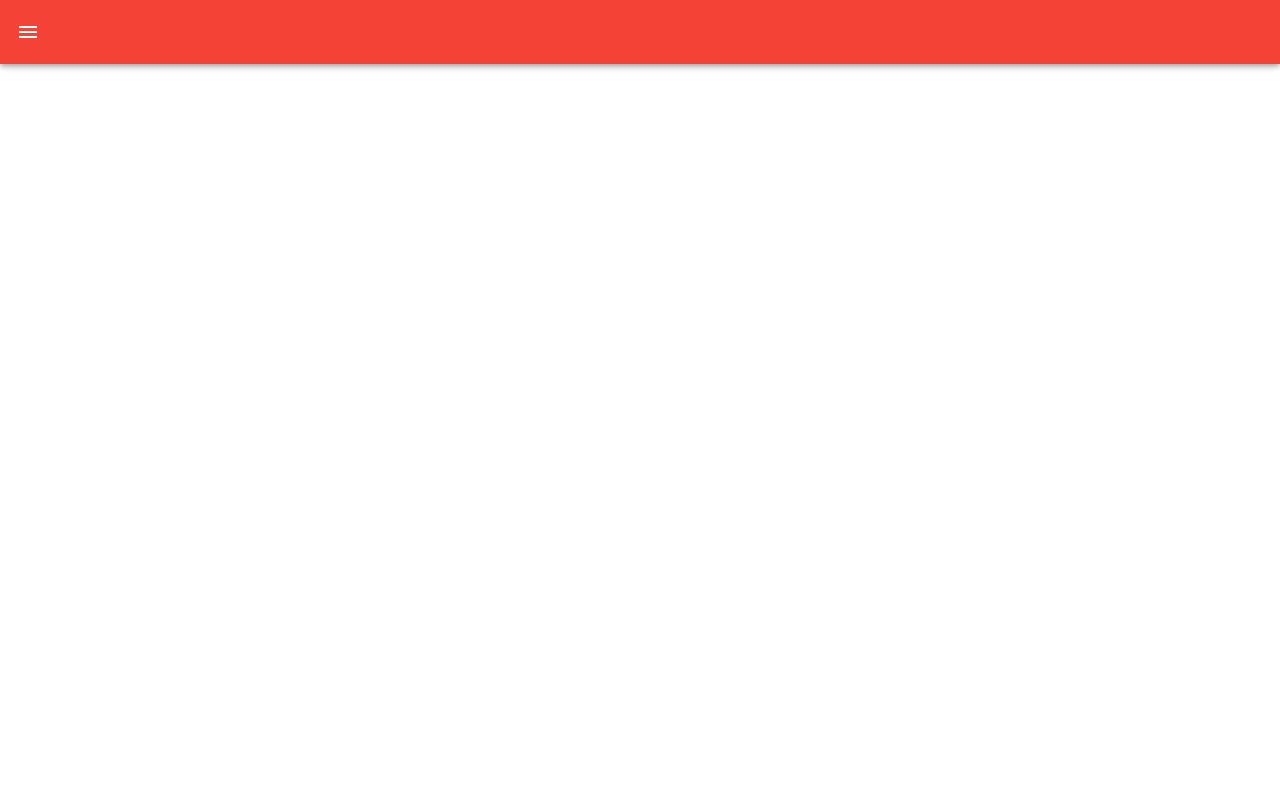
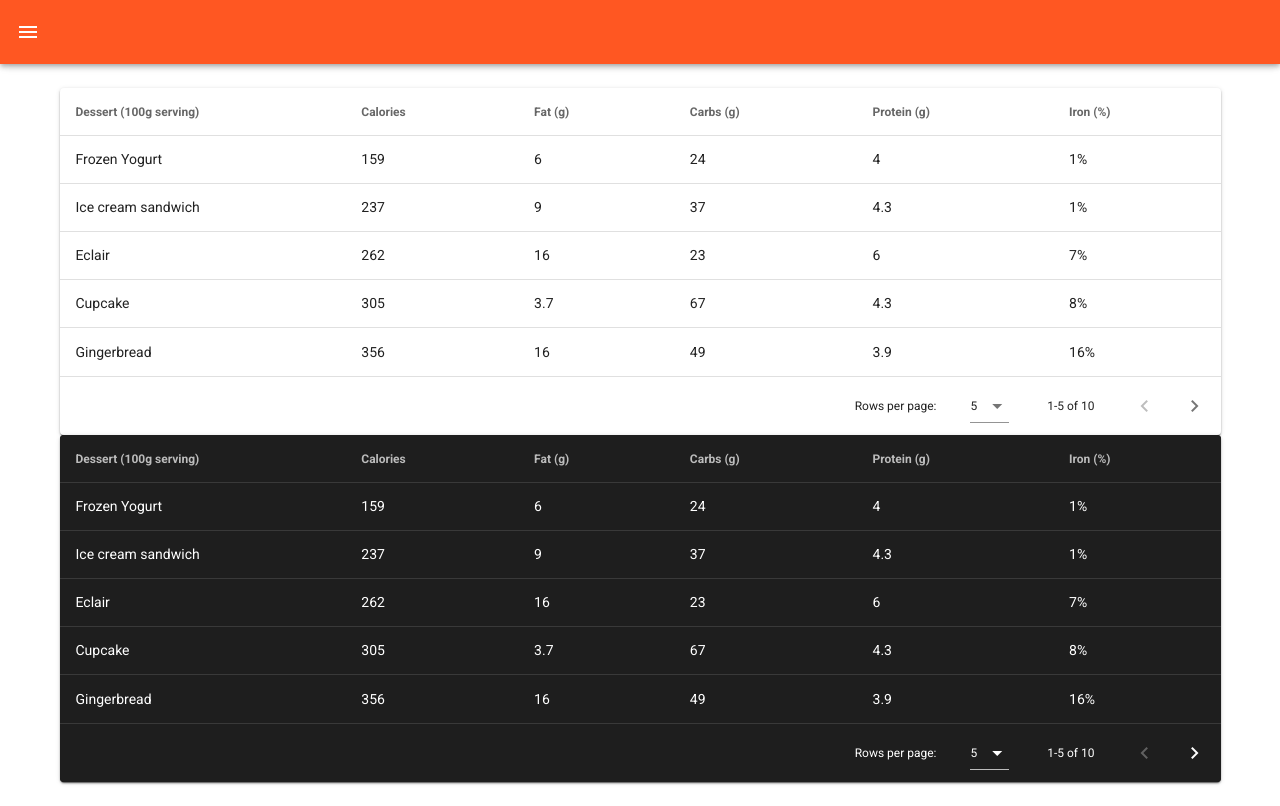
Before and after one commit to lein-hub/vuetify_pr1, a Vue app in the folder vuetify-admin-template/: page /tables in a window 1280 px wide. Built offline with nearby package versions, Linux system fonts and the light colour scheme.

Commit message:
admin templete done

```diff
--- a/vuetify-admin-template/src/App.vue
+++ b/vuetify-admin-template/src/App.vue
@@ -13,7 +13,18 @@
     <v-navigation-drawer
       v-model="drawer"
       app
+      dark
+      :src="require('@/assets/sidebar.jpg')"
     >
+      <template
+        #img="props"
+      >
+        <v-img
+          :gradient="gradient"
+          v-bind="props"
+        />
+      </template>
+
       <v-list-item>
         <v-list-item-content>
           <v-list-item-title class="text-h6">
@@ -36,6 +47,8 @@
           :key="item.title"
           link
           :to="item.to"
+          active-class="primary"
+          class="py-1"
         >
           <v-list-item-icon>
             <v-icon>{{ item.icon }}</v-icon>
@@ -65,12 +78,17 @@
   data () {
     return {
       drawer: false,
+      gradient: 'rgba(0, 0, 0, .7), rgba(0, 0, 0, .7)',
       items: [
         { title: 'Dashboard', icon: 'mdi-view-dashboard', to:'/' },
         { title: 'Grid System', icon: 'mdi-view-dashboard', to:'/grid-system' },
         { title: 'Grid List Page', icon: 'mdi-view-dashboard', to:'/grid-list-page' },
         { title: 'Breakpoints', icon: 'mdi-view-dashboard', to:'/breakpoints' },
         { title: 'Typography', icon: 'mdi-view-dashboard', to:'/typography' },
+        { title: 'Tables', icon: 'mdi-view-dashboard', to:'/tables' },
+        { title: 'Forms', icon: 'mdi-view-dashboard', to:'/forms' },
+        { title: 'Buttons', icon: 'mdi-view-dashboard', to:'/buttons' },
+        { title: 'Icons', icon: 'mdi-view-dashboard', to:'/icons' },
       ],
       right: null,
     }
--- a/vuetify-admin-template/src/plugins/vuetify.js
+++ b/vuetify-admin-template/src/plugins/vuetify.js
@@ -11,9 +11,9 @@
   theme: {
     themes: {
       light: {
-        primary: colors.red,
-        secondary: '#9C27B0',
-        accent: '#82B1FF',
+        primary: colors.deepOrange,
+        secondary: colors.red.lighten4,
+        accent: colors.indigo.base,
         error: '#FF5252',
         info: '#2196F3',
         success: '#4CAF50',
--- a/vuetify-admin-template/src/router/index.js
+++ b/vuetify-admin-template/src/router/index.js
@@ -5,6 +5,10 @@
 import GirdListPage from '@/views/GridListPage'
 import Breakpoints from '@/views/Breakpoints'
 import Typography from '@/views/Typography'
+import Tables from '@/views/Tables'
+import Forms from '@/views/Forms'
+import Buttons from '@/views/Buttons'
+import Icons from '@/views/Icons'
 
 Vue.use(VueRouter);
 
@@ -34,6 +38,26 @@
     name: 'Typography',
     component: Typography
   },
+  {
+    path: '/tables',
+    name: 'Tables',
+    component: Tables
+  },
+  {
+    path: '/forms',
+    name: 'Forms',
+    component: Forms
+  },
+  {
+    path: '/buttons',
+    name: 'Buttons',
+    component: Buttons
+  },
+  {
+    path: '/icons',
+    name: 'Icons',
+    component: Icons
+  },
 ]
 
 const router = new VueRouter({
--- /dev/null
+++ b/vuetify-admin-template/src/views/Buttons.vue
@@ -0,0 +1,34 @@
+<template>
+  <v-container>
+    <v-card class="pa-3">
+      <v-row>
+        <v-col cols="auto">
+          <v-btn color="primary">
+            Primary
+          </v-btn>
+        </v-col>
+        <v-col cols="auto">
+          <v-btn color="secondary">
+            Secondary
+          </v-btn>
+        </v-col>
+        <v-col cols="auto">
+          <v-btn color="success">
+            Success
+          </v-btn>
+        </v-col>
+        <v-col cols="auto">
+          <v-btn color="error">
+            Error
+          </v-btn>
+        </v-col>
+      </v-row>
+    </v-card>
+  </v-container>
+</template>
+
+<script>
+export default {
+
+}
+</script>
--- a/vuetify-admin-template/src/views/Dashboard.vue
+++ b/vuetify-admin-template/src/views/Dashboard.vue
@@ -1,13 +1,152 @@
 <template>
   <v-container>
-    <v-card class="pa-3">
-      dashboard
-    </v-card>
+    <v-row>
+      <v-col cols="12">
+        <v-card
+          color="grey lighten-4"
+        >
+          <v-card-title>
+            <v-icon
+              :color="checking ? 'red lighten-2' : 'indigo'"
+              class="mr-12"
+              size="64"
+              @click="takePulse"
+            >
+              mdi-heart-pulse
+            </v-icon>
+            <v-row align="start">
+              <div class="text-caption grey--text text-uppercase">
+                Heart rate
+              </div>
+              <div>
+                <span
+                  class="text-h3 font-weight-black"
+                  v-text="avg || '—'"
+                />
+                <strong v-if="avg">BPM</strong>
+              </div>
+            </v-row>
+
+            <v-spacer />
+
+            <v-btn
+              icon
+              class="align-self-start"
+              size="28"
+            >
+              <v-icon>mdi-arrow-right-thick</v-icon>
+            </v-btn>
+          </v-card-title>
+
+          <v-sheet color="transparent">
+            <v-sparkline
+              :key="String(avg)"
+              :smooth="16"
+              :gradient="['#f72047', '#ffd200', '#1feaea']"
+              :line-width="3"
+              :value="heartbeats"
+              auto-draw
+              stroke-linecap="round"
+            />
+          </v-sheet>
+        </v-card>
+      </v-col>
+      <v-col v-for="count in 4" :key="count"
+      cols="12"
+      sm="6"
+      md="4"
+      lg="3">
+        <v-card
+          class="mx-auto text-center"
+          color="green"
+          dark
+        >
+          <v-card-text>
+            <v-sheet color="rgba(0, 0, 0, .12)">
+              <v-sparkline
+                :value="value"
+                color="rgba(255, 255, 255, .7)"
+                height="100"
+                padding="24"
+                stroke-linecap="round"
+                smooth
+              >
+                <template #label="item">
+                  ${{ item.value }}
+                </template>
+              </v-sparkline>
+            </v-sheet>
+          </v-card-text>
+
+          <v-card-text>
+            <div class="text-h4 font-weight-thin">
+              Sales Last 24h
+            </div>
+          </v-card-text>
+
+          <v-divider />
+
+          <v-card-actions class="justify-center">
+            <v-btn
+              block
+              text
+            >
+              Go to Report
+            </v-btn>
+          </v-card-actions>
+        </v-card>
+      </v-col>
+    </v-row>
   </v-container>
 </template>
 
 <script>
+const exhale = ms =>
+  new Promise(resolve => setTimeout(resolve, ms))
+
 export default {
+  data: () => ({
+    checking: false,
+    heartbeats: [],
+    value: [
+      423,
+      446,
+      675,
+      510,
+      590,
+      610,
+      760,
+    ],
+  }),
 
+  computed: {
+    avg () {
+      const sum = this.heartbeats.reduce((acc, cur) => acc + cur, 0)
+      const length = this.heartbeats.length
+
+      if (!sum && !length) return 0
+
+      return Math.ceil(sum / length)
+    },
+  },
+
+  created () {
+    this.takePulse(false)
+  },
+
+  methods: {
+    heartbeat () {
+      return Math.ceil(Math.random() * (120 - 80) + 80)
+    },
+    async takePulse (inhale = true) {
+      this.checking = true
+
+      inhale && await exhale(1000)
+
+      this.heartbeats = Array.from({ length: 20 }, this.heartbeat)
+
+      this.checking = false
+    },
+  },
 }
 </script>
--- /dev/null
+++ b/vuetify-admin-template/src/views/Forms.vue
@@ -0,0 +1,101 @@
+<template>
+  <v-container>
+    <v-form
+      ref="form"
+      v-model="valid"
+      lazy-validation
+    >
+      <v-text-field
+        v-model="name"
+        :counter="10"
+        :rules="nameRules"
+        label="Name"
+        required
+      />
+
+      <v-text-field
+        v-model="email"
+        :rules="emailRules"
+        label="E-mail"
+        required
+      />
+
+      <v-select
+        v-model="select"
+        :items="items"
+        :rules="[v => !!v || 'Item is required']"
+        label="Item"
+        required
+      />
+
+      <v-checkbox
+        v-model="checkbox"
+        :rules="[v => !!v || 'You must agree to continue!']"
+        label="Do you agree?"
+        required
+      />
+
+      <v-btn
+        :disabled="!valid"
+        color="success"
+        class="mr-4"
+        @click="validate"
+      >
+        Validate
+      </v-btn>
+
+      <v-btn
+        color="error"
+        class="mr-4"
+        @click="reset"
+      >
+        Reset Form
+      </v-btn>
+
+      <v-btn
+        color="warning"
+        @click="resetValidation"
+      >
+        Reset Validation
+      </v-btn>
+    </v-form>
+  </v-container>
+</template>
+
+<script>
+export default {
+  data: () => ({
+    valid: true,
+    name: '',
+    nameRules: [
+      v => !!v || 'Name is required',
+      v => (v && v.length <= 10) || 'Name must be less than 10 characters',
+    ],
+    email: '',
+    emailRules: [
+      v => !!v || 'E-mail is required',
+      v => /.+@.+\..+/.test(v) || 'E-mail must be valid',
+    ],
+    select: null,
+    items: [
+      'Item 1',
+      'Item 2',
+      'Item 3',
+      'Item 4',
+    ],
+    checkbox: false,
+  }),
+
+  methods: {
+    validate () {
+      this.$refs.form.validate()
+    },
+    reset () {
+      this.$refs.form.reset()
+    },
+    resetValidation () {
+      this.$refs.form.resetValidation()
+    },
+  },
+}
+</script>
--- /dev/null
+++ b/vuetify-admin-template/src/views/Icons.vue
@@ -0,0 +1,28 @@
+<template>
+  <v-container>
+    <v-card class="pa-3">
+      <v-row>
+        <v-col cols="auto">
+          <v-icon
+            x-large
+            color="primary"
+          >
+            mdi-comment
+          </v-icon>
+        </v-col>
+        <v-col cols="auto">
+          <v-icon color="blue">
+            mdi-account
+          </v-icon>
+        </v-col>
+      </v-row>
+      <v-icon>mdi-account</v-icon>
+    </v-card>
+  </v-container>
+</template>
+
+<script>
+export default {
+
+}
+</script>
--- /dev/null
+++ b/vuetify-admin-template/src/views/Tables.vue
@@ -0,0 +1,127 @@
+<template>
+  <v-container>
+    <v-card>
+      <v-data-table
+        :headers="headers"
+        :items="desserts"
+        :items-per-page="5"
+        class="elevation-1"
+      />
+    </v-card>
+
+    <v-card
+      dark
+    >
+      <v-data-table
+        :headers="headers"
+        :items="desserts"
+        :items-per-page="5"
+        class="elevation-1"
+      />
+    </v-card>
+  </v-container>
+</template>
+
+<script>
+export default {
+  data () {
+    return {
+      headers: [
+        {
+          text: 'Dessert (100g serving)',
+          align: 'start',
+          sortable: false,
+          value: 'name',
+        },
+        { text: 'Calories', value: 'calories' },
+        { text: 'Fat (g)', value: 'fat' },
+        { text: 'Carbs (g)', value: 'carbs' },
+        { text: 'Protein (g)', value: 'protein' },
+        { text: 'Iron (%)', value: 'iron' },
+      ],
+      desserts: [
+        {
+          name: 'Frozen Yogurt',
+          calories: 159,
+          fat: 6.0,
+          carbs: 24,
+          protein: 4.0,
+          iron: '1%',
+        },
+        {
+          name: 'Ice cream sandwich',
+          calories: 237,
+          fat: 9.0,
+          carbs: 37,
+          protein: 4.3,
+          iron: '1%',
+        },
+        {
+          name: 'Eclair',
+          calories: 262,
+          fat: 16.0,
+          carbs: 23,
+          protein: 6.0,
+          iron: '7%',
+        },
+        {
+          name: 'Cupcake',
+          calories: 305,
+          fat: 3.7,
+          carbs: 67,
+          protein: 4.3,
+          iron: '8%',
+        },
+        {
+          name: 'Gingerbread',
+          calories: 356,
+          fat: 16.0,
+          carbs: 49,
+          protein: 3.9,
+          iron: '16%',
+        },
+        {
+          name: 'Jelly bean',
+          calories: 375,
+          fat: 0.0,
+          carbs: 94,
+          protein: 0.0,
+          iron: '0%',
+        },
+        {
+          name: 'Lollipop',
+          calories: 392,
+          fat: 0.2,
+          carbs: 98,
+          protein: 0,
+          iron: '2%',
+        },
+        {
+          name: 'Honeycomb',
+          calories: 408,
+          fat: 3.2,
+          carbs: 87,
+          protein: 6.5,
+          iron: '45%',
+        },
+        {
+          name: 'Donut',
+          calories: 452,
+          fat: 25.0,
+          carbs: 51,
+          protein: 4.9,
+          iron: '22%',
+        },
+        {
+          name: 'KitKat',
+          calories: 518,
+          fat: 26.0,
+          carbs: 65,
+          protein: 7,
+          iron: '6%',
+        },
+      ],
+    }
+  },
+}
+</script>
```
Also changed, not shown: vuetify-admin-template/src/assets/sidebar.jpg (added).
